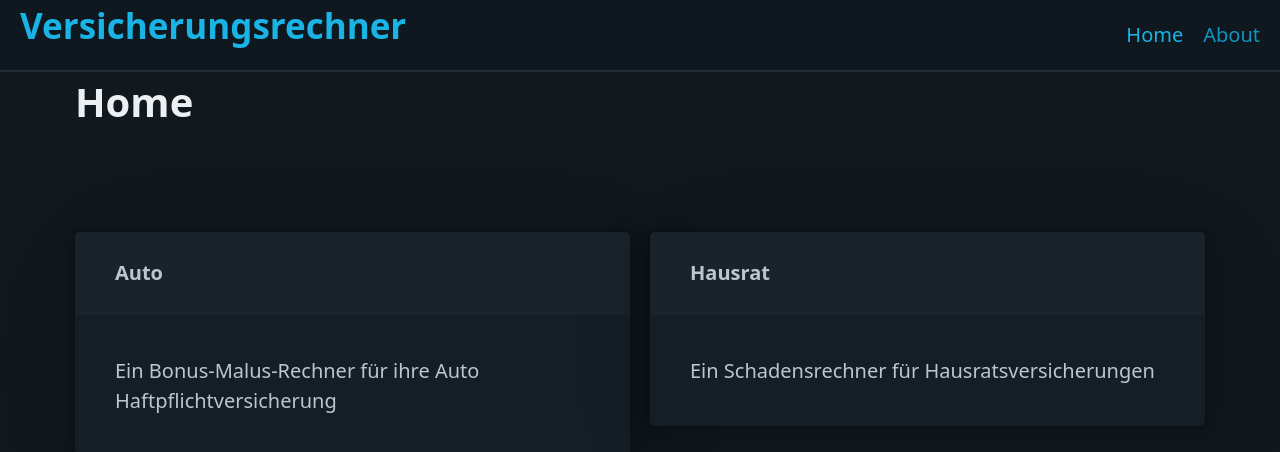
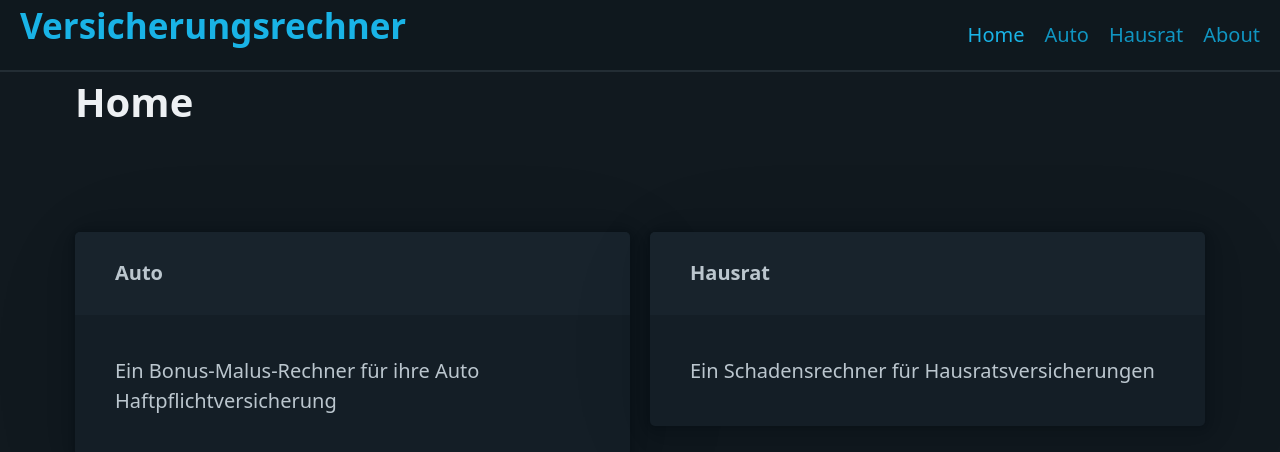
Before and after one commit to pcaracal/project_versicherungsrechner, a React (Create React App) app in the folder versicherungsrechner/: page / in a window 1280 px wide. Shown: the top 452 px of the page. Built offline with nearby package versions, Linux system fonts and the light colour scheme.

Commit message:
Add navbar links to sites

```diff
--- a/versicherungsrechner/src/components/Navbar.js
+++ b/versicherungsrechner/src/components/Navbar.js
@@ -10,7 +10,10 @@ const Navbar = () => {
                 <h2 className="nomargin"><NavLink to="/">Versicherungsrechner</NavLink></h2>
                 <ul>
                     <li><NavLink to="/">Home</NavLink></li>
+                    <li><NavLink to="/auto">Auto</NavLink></li>
+                    <li><NavLink to="/hausrat">Hausrat</NavLink></li>
                     <li><NavLink to="/about">About</NavLink></li>
+
                 </ul>
             </nav>
         </div>
```
